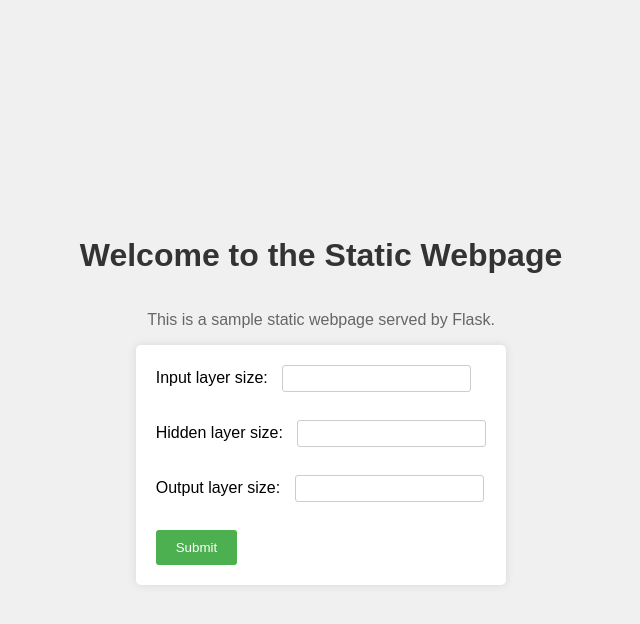
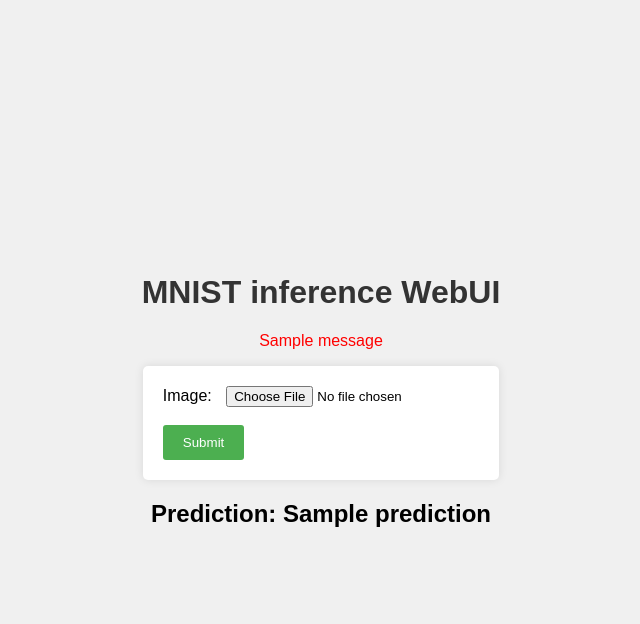
Before and after one commit to Larsluph/NN-webui, a Flask app: template templates/index.html in a window 1280 px wide. Shown: the top 624 px of the page, without its empty margins (319-959 px from the left). Run offline with Flask 3, Linux system fonts and the light colour scheme; the template is opened without the code that fills it: most values are stand-ins (such as "Sample title", 1, 10 or a date in 2020); one stand-in notice (Sample message) is shown.

Commit message:
Run inference from WebUI

```diff
--- a/app.py
+++ b/app.py
@@ -1,16 +1,29 @@
-from flask import Flask, render_template, request
+from flask import Flask, render_template, request, flash, redirect, jsonify
+from ai import mnist
 
 app = Flask(__name__)
+app.secret_key = r'4c44309dd5a080a06e7d67c91cd53fa30012e6296e6258ceb06276a8c06c5e01'
+
 
 @app.route('/', methods=['GET', 'POST'])
 def home():
     if request.method == 'POST':
-        num1 = request.form.get('input_layer')
-        num2 = request.form.get('hidden_layer')
-        num3 = request.form.get('output_layer')
-        # You can process the numbers here
-        return f"Received numbers: {num1}, {num2}, {num3}"
+        if 'image' not in request.files:
+            flash('No file part')
+            return redirect(request.url)
+
+        image = request.files['image']
+
+        # If the user does not select a file, the browser submits an
+        # empty file without a filename.
+        if image.filename == '':
+            flash('No selected file')
+            return redirect(request.url)
+
+        prediction = mnist.run_model(image.read())
+        return render_template('index.html', prediction=prediction)
     return render_template('index.html')
+
 
 if __name__ == '__main__':
     app.run(debug=True)
--- a/static/style.css
+++ b/static/style.css
@@ -48,3 +48,14 @@ input[type="submit"] {
 input[type="submit"]:hover {
   background-color: #45a049;
 }
+
+.flashes {
+  display: flex;
+  gap: 8px;
+  margin-bottom: 16px;
+  color: red;
+}
+
+canvas {
+  border: 1px solid black;
+}
--- a/templates/index.html
+++ b/templates/index.html
@@ -3,23 +3,28 @@
 <head>
     <meta charset="UTF-8">
     <meta name="viewport" content="width=device-width, initial-scale=1.0">
-    <title>Static Webpage with Form</title>
+    <title>MNIST inference WebUI</title>
     <link rel="stylesheet" href="{{ url_for('static', filename='style.css') }}">
 </head>
 <body>
-    <h1>Welcome to the Static Webpage</h1>
-    <p>This is a sample static webpage served by Flask.</p>
-    <form action="/" method="POST">
-        <label for="input_layer">Input layer size:</label>
-        <input type="number" id="input_layer" name="input_layer"><br><br>
-
-        <label for="hidden_layer">Hidden layer size:</label>
-        <input type="number" id="hidden_layer" name="hidden_layer"><br><br>
-
-        <label for="output_layer">Output layer size:</label>
-        <input type="number" id="output_layer" name="output_layer"><br><br>
-
+    <h1>MNIST inference WebUI</h1>
+    {% with messages = get_flashed_messages() %}
+      {% if messages %}
+        <div class="flashes">
+          {% for message in messages %}
+            <div>{{ message }}</div>
+          {% endfor %}
+        </div>
+      {% endif %}
+    {% endwith %}
+    <form action="/" method="POST" enctype="multipart/form-data">
+        <label for="image">Image:</label>
+        <input type="file" id="image" name="image" required><br><br>
         <input type="submit" value="Submit">
     </form>
+
+    {% if prediction %}
+      <h2>Prediction: {{ prediction }}</h2>
+    {% endif %}
 </body>
 </html>
```
Also changed, not shown: ai/mnist.py (renamed from app/mnist.py, +58 -13 lines), requirements.txt (+24 -3 lines), ai/tuto.py (renamed from app/tuto.py), 1 other file. Lines whose indentation alone changed are shown as unchanged.
